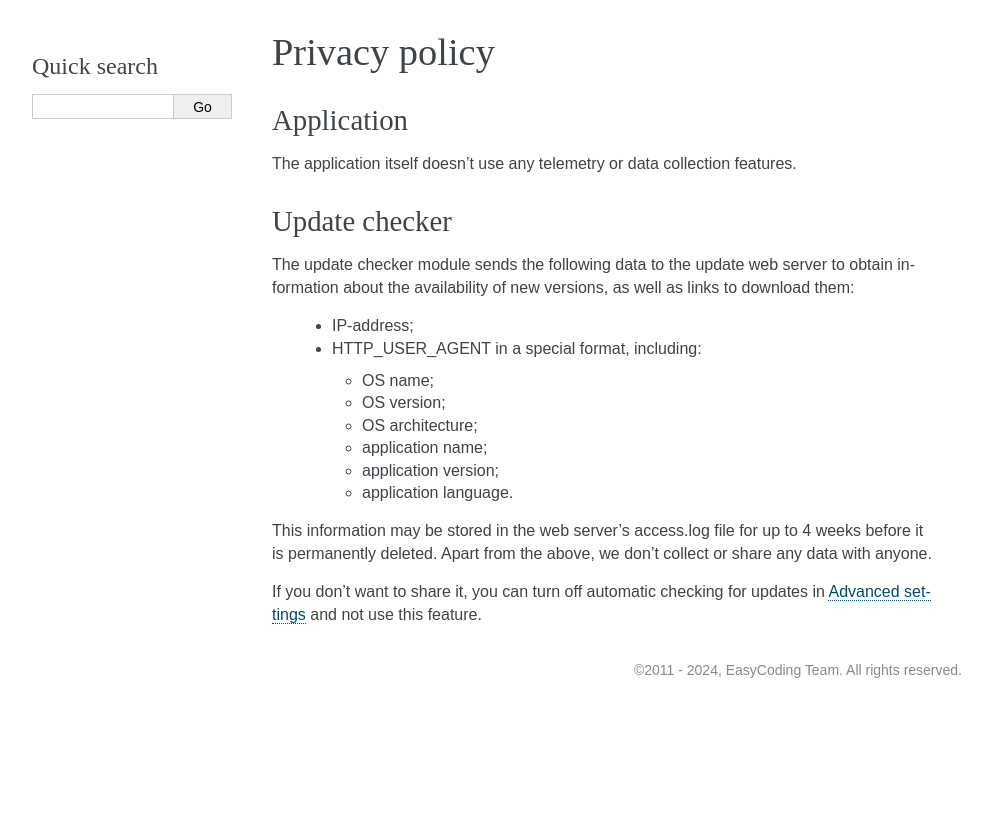
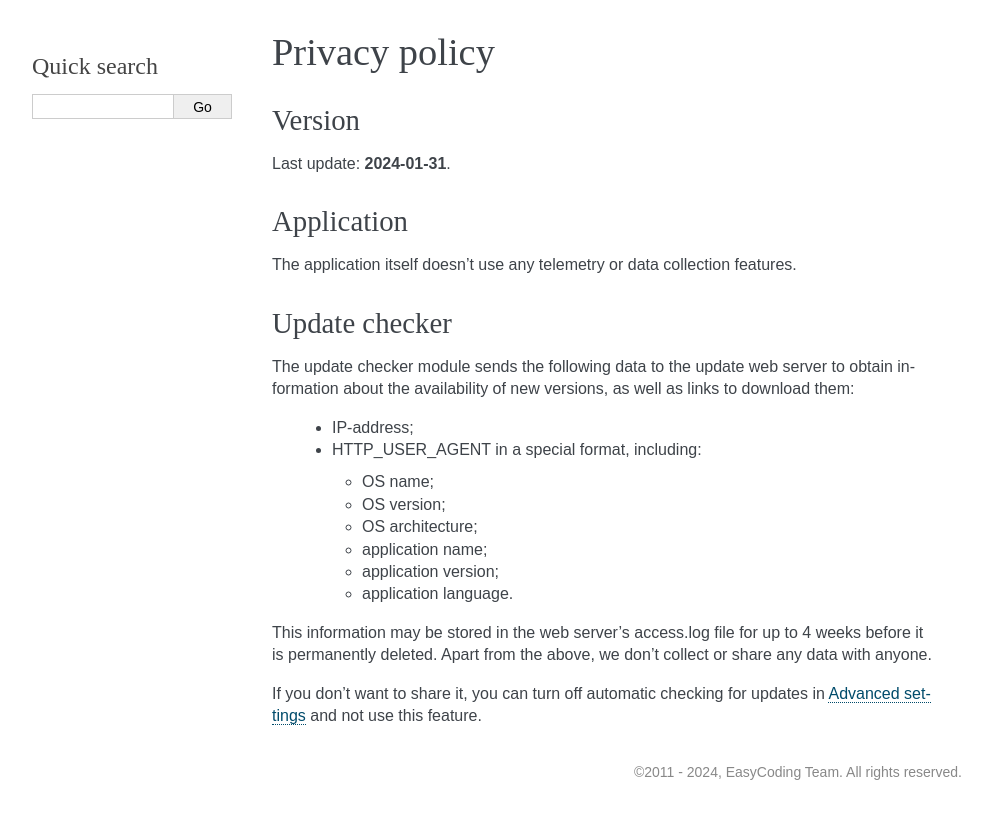
Before and after one commit to xvitaly/mhed, a Sphinx documentation site: the page built from docs/source/privacy.rst, in a window 1280 px wide. Shown: the top 819 px of the page, without its empty margins (148-1136 px from the left). Built offline with Sphinx 7.4.7, drawn with Linux system fonts in a browser that asks for light colours.

Commit message:
Updated "Privacy policy" page to include last update date.

```diff
--- a/docs/source/privacy.rst
+++ b/docs/source/privacy.rst
@@ -8,6 +8,14 @@
 ****************************
 Privacy policy
 ****************************
+
+.. index:: privacy, version
+.. _privacy-version:
+
+Version
+====================
+
+Last update: **2024-01-31**.
 
 .. index:: privacy, application
 .. _privacy-application:
```
Also changed, not shown: 1 other file.
